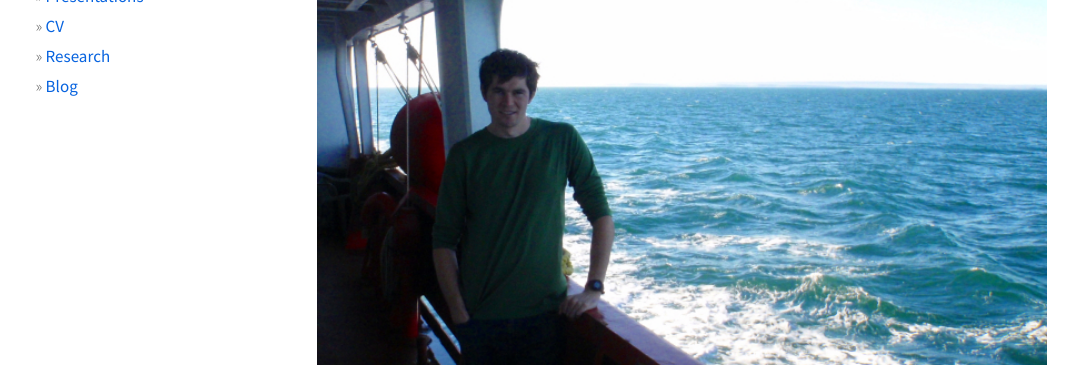
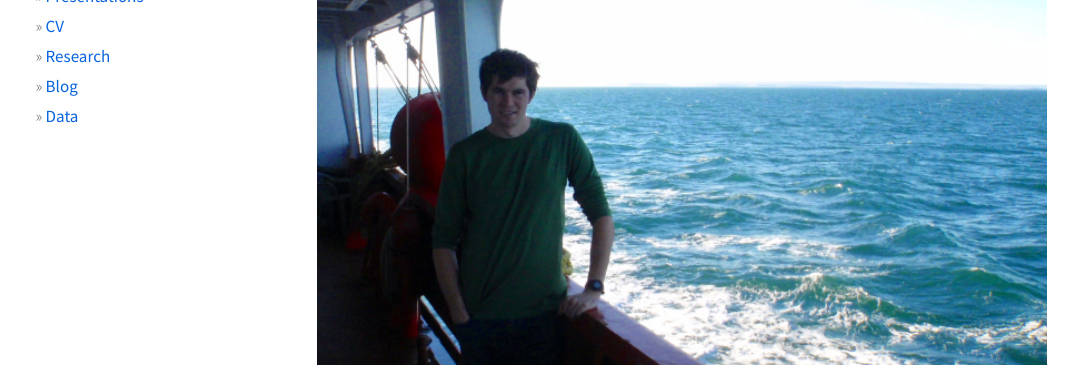
Before and after one commit to hugke729/hugke729.github.io, a Jekyll site: the page built from index.md, in a window 1280 px wide. Shown: the part 352-719 px from the top of the page, without its empty margins (53-1131 px from the left). Built offline with Jekyll 4.4.1, drawn with Linux system fonts in a browser that asks for light colours; nearby versions of some CDN libraries.

Commit message:
Add data page

```diff
--- a/_config.yml
+++ b/_config.yml
@@ -16,6 +16,8 @@ urls:
       url: /research/
     - text: Blog
       url: https://brushingupscience.wordpress.com
+    - text: Data
+      url: /data/
 
 url: "https://hugke729.github.io"
 baseurl: ""
```
